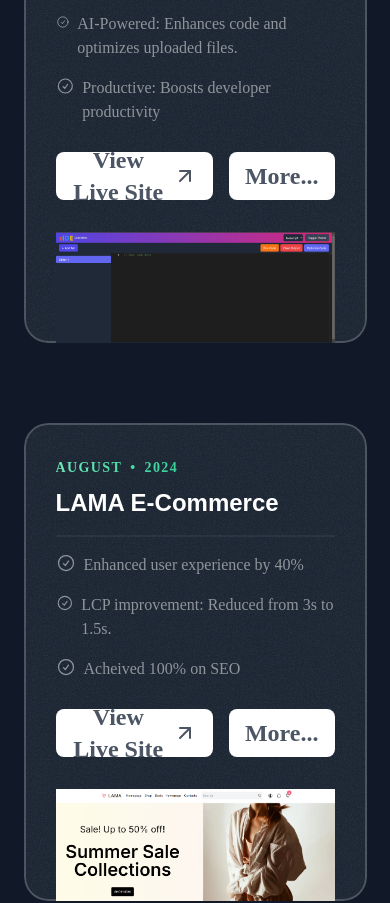
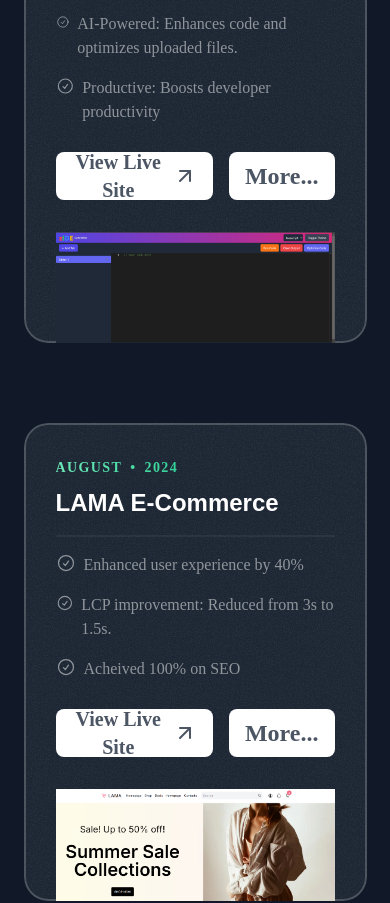
Before and after one commit to Asyedabdulrahman/Portfolio_, a Next.js app: page / in a window 390 px wide. Shown: the part 1040-1943 px from the top of the page. Built offline with nearby package versions, Linux system fonts and the light colour scheme; a web font is replaced by a local one.

Commit message:
modified btn view live site because text is overflowing

```diff
--- a/src/sections/Projects.jsx
+++ b/src/sections/Projects.jsx
@@ -126,16 +126,18 @@ export const ProjectsSection = () => {
                         </li>
                       ))}
                     </ul>
-                    <div className="gap-4 inline-flex">
+
+                      <div className="flex gap-4">
                       <a href={project.link} target="_blank">
-                        <button className="bg-white text-gray-600 rounded-lg w-full h-12 p-2 text-2xl font-semibold capitalize inline-flex items-center justify-center gap-2 mt-7 md:w-auto px-4">
+                      <button className="bg-white text-gray-600 rounded-lg w-full h-12 p-2 text-lg sm:text-xl md:text-2xl font-semibold capitalize inline-flex items-center justify-center gap-2 mt-7 md:w-auto px-4 shrink-0 whitespace-normal break-words">
                           view live site
                           <span>
                             <ArrowUpRightIcon className="size-6" />
                           </span>
                         </button>
                       </a>
-                      <button onClick={() => setOpen(true)} className="bg-white text-gray-600 rounded-lg wfull h-12 p-2 text-2xl font-semibold capitalize inline-flex items-center justify-center gap-2 mt-7 md:w-auto px-4">
+
+                      <button onClick={() => setOpen(true)} className="bg-white text-gray-600 rounded-lg  h-12 p-2 text-2xl font-semibold capitalize inline-flex items-center justify-center gap-2 mt-7 md:w-auto px-4">
                         more...
                         <DragCloseDrawer open={open} setOpen={setOpen}>
                           <div className="mx-auto max-w-2xl space-y-4 text-neutral-400">
```
